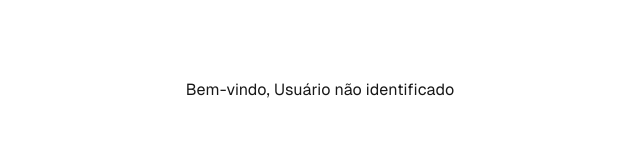
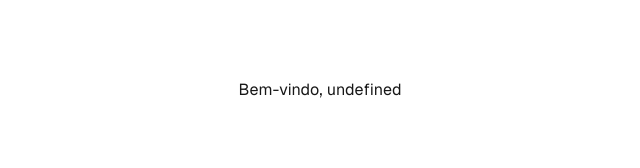
Before and after one commit to tilo1306/teste-amplifu, a Next.js app: page / in a window 1280 px wide. Shown: the top 168 px of the page, without its empty margins (320-960 px from the left). Built offline with nearby package versions, Linux system fonts and the light colour scheme.

Commit message:
feat: ajust

```diff
--- a/src/app/(home)/page.tsx
+++ b/src/app/(home)/page.tsx
@@ -1,24 +1,18 @@
-'use client'; // Marca o componente como Client-side
 
-import { useSearchParams } from 'next/navigation';
 import { Suspense } from 'react';
 
-export default function Home() {
-  const searchParams = useSearchParams();
+export default async function Home({
+  searchParams,
+}: {
+  searchParams?: { [key: string]: string | string[] | undefined };
+}) {
 
-  // Garantir que searchParams não seja nulo
-  const username =
-    (searchParams && decodeURIComponent(searchParams.get('userName') || 'Usuário não identificado')) || 'Usuário não identificado';
-
-  // Debug para verificar o objeto searchParams no console
-  console.log('searchParams:', searchParams?.toString());
-  console.log('username:', username);
-
+console.log(searchParams)
   return (
     <div className="grid grid-rows-[20px_1fr_20px] items-center justify-items-center min-h-screen p-8 pb-20 gap-16 sm:p-20 font-[family-name:var(--font-geist-sans)]">
       <Suspense>
 
-      <h1>{`Bem-vindo, ${username}`}</h1>
+      <h1>{`Bem-vindo, ${decodeURIComponent( searchParams?.userName as string)}`}</h1>
       </Suspense>
     </div>
   );
```
